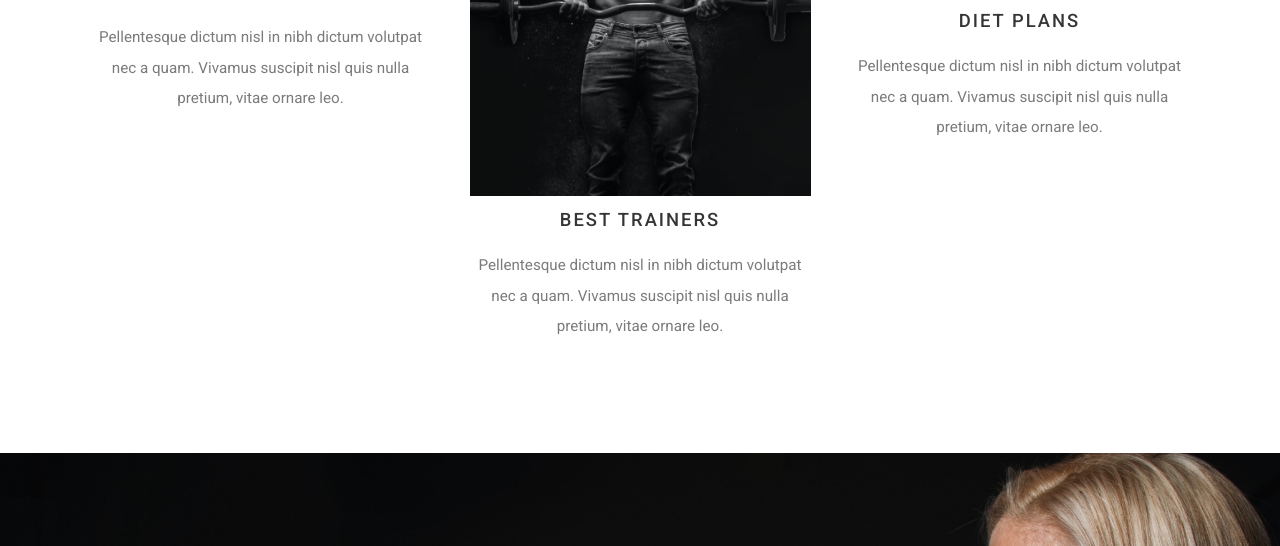
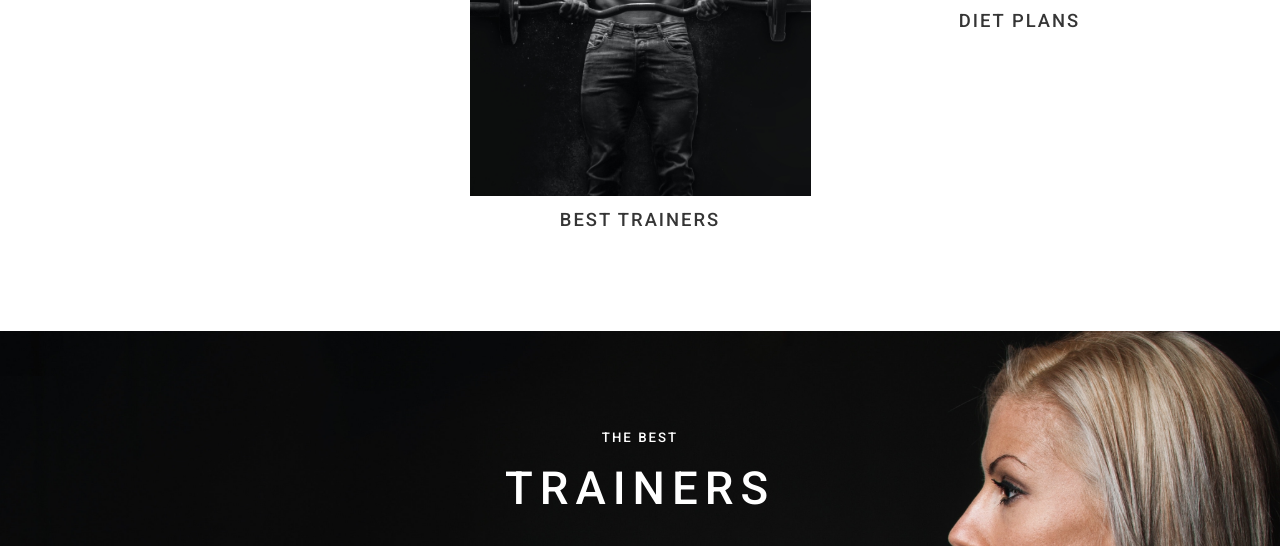
Before and after one commit to akashdabhane/Gym-Landing-Page, a plain HTML site: page index.html in a window 1280 px wide. Shown: the part 1280-1826 px from the top of the page. Drawn offline with nearby package versions, Linux system fonts and the light colour scheme.

Commit message:
improvement

```diff
--- a/index.html
+++ b/index.html
@@ -44,21 +44,18 @@
             <div class="hero-slide-item" style="background-image:url('/images/image1.jpg');">
                 <div class="hero-slider-marketing">
                     <h2>Be Fit. Be Healthy</h2>
-                    <!-- <button>More Info</button> -->
                 </div>
             </div>
 
             <div class="hero-slide-item" style="background-image:url('images/image2.jpg');">
                 <div class="hero-slider-marketing">
                     <h2>Be Fit. With Trainer</h2>
-                    <!-- <button>More Info</button> -->
                 </div>
             </div>
 
             <div class="hero-slide-item" style="background-image:url('images/image3.jpg');">
                 <div class="hero-slider-marketing">
                     <h2>Be Fit. Good Body</h2>
-                    <!-- <button>More Info</button> -->
                 </div>
             </div>
         </div>
@@ -73,8 +70,6 @@
                         <img src="https://onclickwebdesign.com/wp-content/uploads/icon-1.png" alt="Star Trophy Icon" />
                     </div> -->
                     <h4>Amazing Setting</h4>
-                    <p>Pellentesque dictum nisl in nibh dictum volutpat nec a quam. Vivamus suscipit nisl quis nulla
-                        pretium, vitae ornare leo.</p>
                 </div>
             </div>
 
@@ -85,8 +80,6 @@
                         <img src="https://onclickwebdesign.com/wp-content/uploads/icon-2.png" alt="Dumbbell Icon" />
                     </div> -->
                     <h4>Best Trainers</h4>
-                    <p>Pellentesque dictum nisl in nibh dictum volutpat nec a quam. Vivamus suscipit nisl quis nulla
-                        pretium, vitae ornare leo.</p>
                 </div>
             </div>
 
@@ -97,47 +90,10 @@
                         <img src="https://onclickwebdesign.com/wp-content/uploads/icon-3.png" alt="Smoothie Icon" />
                     </div> -->
                     <h4>Diet Plans</h4>
-                    <p>Pellentesque dictum nisl in nibh dictum volutpat nec a quam. Vivamus suscipit nisl quis nulla
-                        pretium, vitae ornare leo.</p>
                 </div>
             </div>
         </div>
     </section>
-
-    <!-- <section id="services">
-        <h3>Services</h3>
-        <div class="flex container">
-            <div class="box">
-                <img src="https://onclickwebdesign.com/wp-content/uploads/services-icon-1.png" alt="Basketball Icon" />
-                <h4>Pilates</h4>
-                <p>Pellentesque dictum nisl in nibh dictum volutpat nec a quam. Vivamus suscipit nisl quis nulla
-                    pretium.</p>
-            </div>
-
-            <div class="box">
-                <img src="https://onclickwebdesign.com/wp-content/uploads/services-icon-2.png" alt="Bench Press Icon" />
-                <h4>Free Lifting</h4>
-                <p>Pellentesque dictum nisl in nibh dictum volutpat nec a quam. Vivamus suscipit nisl quis nulla
-                    pretium.</p>
-            </div>
-
-            <div class="box">
-                <img src="https://onclickwebdesign.com/wp-content/uploads/services-icon-3.png" alt="Stopwatch Icon" />
-                <h4>Yoga</h4>
-                <p>Pellentesque dictum nisl in nibh dictum volutpat nec a quam. Vivamus suscipit nisl quis nulla
-                    pretium.</p>
-            </div>
-
-            <div class="box">
-                <img src="https://onclickwebdesign.com/wp-content/uploads/services-icon-4.png" alt="Mp3 Player Icon" />
-                <h4>Spinning</h4>
-                <p>Pellentesque dictum nisl in nibh dictum volutpat nec a quam. Vivamus suscipit nisl quis nulla
-                    pretium.</p>
-            </div>
-        </div>
-
-        <button>See All Services</button>
-    </section> -->
 
     <section id="trainers">
         <h5>The Best</h5>
@@ -207,14 +163,7 @@
                     </tr>
                 </table>
             </div>
-            <!--
-            <div class="membership-cards-box">
-                <div class="inner-container">
-                    <strong>NEXT</strong>
-                    <h4>Membership Deals</h4>
-                    <h2>25% <span>Discount</span></h2>
-                </div>
-            </div> -->
+
             <div class="mapouter">
                 <div class="gmap_canvas"><iframe class="gmap_iframe" width="100%" frameborder="0" scrolling="no"
                         marginheight="0" marginwidth="0"
```
